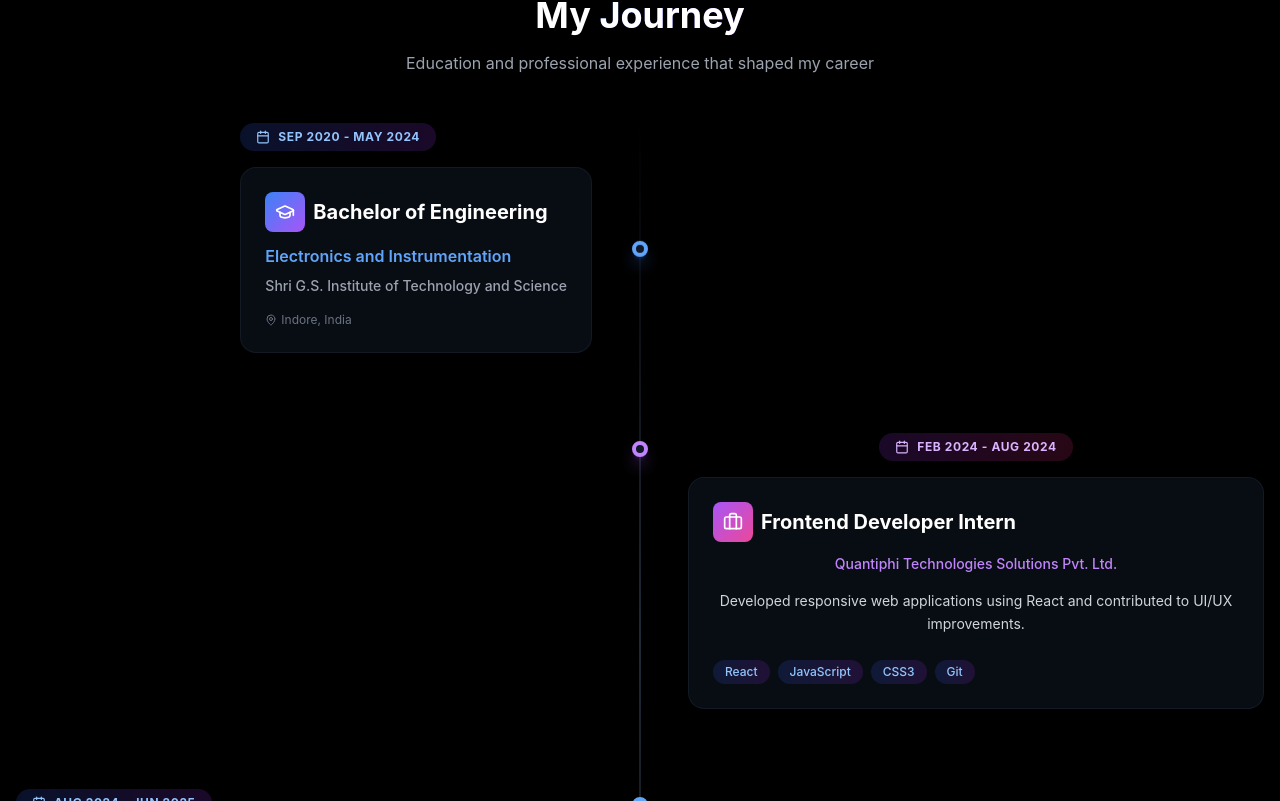
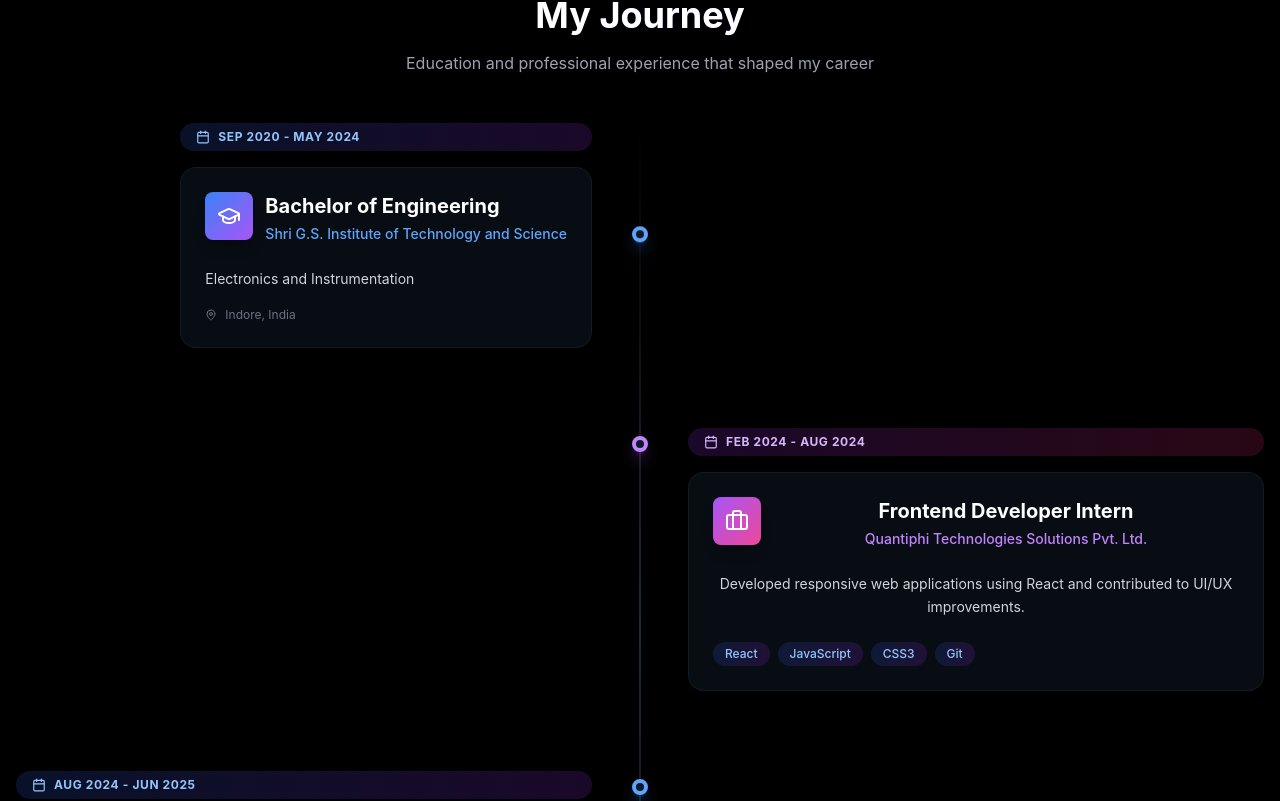
Before and after one commit to sahilbakshi3/Personal-Portfolio, a React (Create React App) app: page / in a window 1280 px wide. Shown: the part 1699-2500 px from the top of the page. Built offline with nearby package versions, Linux system fonts and the light colour scheme.

Commit message:
about resume added and logo removed

```diff
--- a/package.json
+++ b/package.json
@@ -10,8 +10,10 @@
     "@testing-library/jest-dom": "^6.6.4",
     "@testing-library/react": "^16.3.0",
     "@testing-library/user-event": "^13.5.0",
+    "clsx": "^2.1.1",
     "framer-motion": "^12.23.12",
     "lucide-react": "^0.536.0",
+    "motion": "^12.23.24",
     "ogl": "^1.0.11",
     "react": "^19.1.1",
     "react-dom": "^19.1.1",
@@ -19,6 +21,7 @@
     "react-icons": "^5.5.0",
     "react-intersection-observer": "^9.16.0",
     "react-scripts": "5.0.1",
+    "tailwind-merge": "^3.4.0",
     "three": "^0.179.1",
     "web-vitals": "^2.1.4"
   },
--- a/src/components/Data/PersonalInfo.jsx
+++ b/src/components/Data/PersonalInfo.jsx
@@ -1,13 +1,11 @@
-export const personalInfo = {
+ export const personalInfo = {
   name: 'Sahil Bakshi',
   title: 'Full Stack Developer',
   location: 'Indore, India',
   email: 'sahilbakshi3@gmail.com',
-  // phone: '+91-88270-69714',
-
   bio: {
     short: 'Building digital experiences that make a difference, one line of code at a time.',
-    long: `Welcome to my official portfolio website! I'm an aspiring Software Developer currently pursuing a degree in Electronics and Instrumentation Engineering. I’m passionate about building innovative web solutions and creating intuitive, user-friendly UI designs.
+    long: `Welcome to my official portfolio website! I'm an aspiring Software Developer currently pursuing a degree in Electronics and Instrumentation Engineering. I'm passionate about building innovative web solutions and creating intuitive, user-friendly UI designs.
            Beyond academics, I'm an avid traveler, foodie, and Formula 1 enthusiast. I enjoy exploring new technologies, constantly learning, and challenging myself to grow as a developer. My goal is to solve real-world problems through code, continuously refining my skills and embracing new opportunities along the way.
            I'm always open to exciting challenges and collaborations that push me forward in my journey as a developer.`
   },
@@ -25,7 +23,6 @@ export const personalInfo = {
     'Food',
     'Technology Innovation'
   ],
-
   education: {
     degree: 'Bachelor of Engineering',
     field: 'Electronics and Instrumentation',
@@ -33,7 +30,6 @@ export const personalInfo = {
     year: 'Sep 2020 - May 2024',
     location: 'Indore, India'
   },
-
   experience: [
     {
       title: 'Frontend Developer Intern',
--- a/src/components/Sections/About/About.jsx
+++ b/src/components/Sections/About/About.jsx
@@ -1,50 +1,7 @@
 import React, { useRef } from 'react';
 import { Download, MapPin, GraduationCap, Calendar, Code2, Briefcase, Sparkles, Heart, Trophy, Coffee } from 'lucide-react';
 import { motion, useScroll, useTransform } from 'framer-motion';
-
-const personalInfo = {
-  name: 'Sahil Bakshi',
-  title: 'Full Stack Developer',
-  location: 'Indore, India',
-  email: 'sahilbakshi3@gmail.com',
-  bio: {
-    short: 'Building digital experiences that make a difference, one line of code at a time.',
-    long: `Welcome to my official portfolio website! I'm an aspiring Software Developer currently pursuing a degree in Electronics and Instrumentation Engineering. I'm passionate about building innovative web solutions and creating intuitive, user-friendly UI designs.
-           Beyond academics, I'm an avid traveler, foodie, and Formula 1 enthusiast. I enjoy exploring new technologies, constantly learning, and challenging myself to grow as a developer. My goal is to solve real-world problems through code, continuously refining my skills and embracing new opportunities along the way.
-           I'm always open to exciting challenges and collaborations that push me forward in my journey as a developer.`
-  },
-  interests: [
-    'Web Development',
-    'UI/UX Design',
-    'Formula 1',
-    'Travel',
-    'Food',
-    'Technology Innovation'
-  ],
-  education: {
-    degree: 'Bachelor of Engineering',
-    field: 'Electronics and Instrumentation',
-    institution: 'Shri G.S. Institute of Technology and Science',
-    year: 'Sep 2020 - May 2024',
-    location: 'Indore, India'
-  },
-  experience: [
-    {
-      title: 'Frontend Developer Intern',
-      company: 'Quantiphi Technologies Solutions Pvt. Ltd.',
-      duration: 'Feb 2024 - Aug 2024',
-      description: 'Developed responsive web applications using React and contributed to UI/UX improvements.',
-      technologies: ['React', 'JavaScript', 'CSS3', 'Git']
-    },
-    {
-      title: 'Software Developer',
-      company: 'Quantiphi Technologies Solutions Pvt. Ltd.',
-      duration: 'Aug 2024 - Jun 2025',
-      description: 'Developed and enhanced features in Dociphi, a GenAI-based document processing SaaS platform, contributing to a 3% reduction in operational costs through automation and efficiency improvements.',
-      technologies: ['React', 'JavaScript', 'CSS3', 'Python', 'Git']
-    }
-  ]
-};
+import { personalInfo } from '../../Data/PersonalInfo';
 
 // Timeline Component (keeping your existing one)
 const Timeline = ({ data }) => {
@@ -97,7 +54,7 @@ const Timeline = ({ data }) => {
                     transition={{ duration: 0.5, delay: 0.2 }}
                   >
                     <div className="inline-block text-left">
-                      <div className="mb-4 inline-flex items-center gap-2 rounded-full bg-gradient-to-r from-blue-50 to-purple-50 px-4 py-1.5 text-xs font-bold uppercase tracking-wider text-blue-700 dark:from-blue-900/30 dark:to-purple-900/30 dark:text-blue-300">
+                      <div className="mb-4 flex items-center gap-2 rounded-full bg-gradient-to-r from-blue-50 to-purple-50 px-4 py-1.5 text-xs font-bold uppercase tracking-wider text-blue-700 dark:from-blue-900/30 dark:to-purple-900/30 dark:text-blue-300">
                         <Calendar size={14} />
                         {item.title}
                       </div>
@@ -139,9 +96,9 @@ const Timeline = ({ data }) => {
                     viewport={{ once: true, margin: '-100px' }}
                     transition={{ duration: 0.5, delay: 0.2 }}
                   >
-                    <div className="mb-4 inline-flex items-center gap-2 rounded-full bg-gradient-to-r from-purple-50 to-pink-50 px-4 py-1.5 text-xs font-bold uppercase tracking-wider text-purple-700 dark:from-purple-900/30 dark:to-pink-900/30 dark:text-purple-300">
+                    <div className="mb-4 flex items-center gap-2 rounded-full bg-gradient-to-r from-purple-50 to-pink-50 px-4 py-1.5 text-xs font-bold uppercase tracking-wider text-purple-700 dark:from-purple-900/30 dark:to-pink-900/30 dark:text-purple-300">
                       <Calendar size={14} />
-                      {item.title}
+                      <span className='items-center'>{item.title}</span>
                     </div>
                     <div className="rounded-2xl border border-gray-200/50 bg-white p-6 shadow-lg dark:border-gray-800/50 dark:bg-gray-900/50">
                       {item.content}
@@ -164,25 +121,25 @@ const About = () => {
       type: 'education',
       content: (
         <div>
-          <div className="mb-3 flex items-center gap-2">
-            <div className="flex h-10 w-10 items-center justify-center rounded-lg bg-gradient-to-br from-blue-500 to-purple-500">
-              <GraduationCap className="text-white" size={20} />
+          <div className="mb-4 flex items-start gap-3">
+            <div className="flex h-12 w-12 shrink-0 items-center justify-center rounded-lg bg-gradient-to-br from-blue-500 to-purple-500 shadow-lg">
+              <GraduationCap className="text-white" size={24} />
             </div>
-            <h3 className="text-xl font-bold text-gray-900 dark:text-white">
+            <div className="min-w-0 flex-1">
+              <h3 className="mb-1 text-xl font-bold text-gray-900 dark:text-white">
                 {personalInfo.education.degree}
               </h3>
+              <p className="mb-2 text-sm font-medium text-blue-600 dark:text-blue-400">
+                {personalInfo.education.institution}
+              </p>
             </div>
-          <p className="mb-2 font-semibold text-blue-600 dark:text-blue-400">
+          </div>
+          <p className="mb-4 text-sm leading-relaxed text-gray-700 dark:text-gray-300">
             {personalInfo.education.field}
           </p>
-          <p className="mb-4 text-sm font-medium text-gray-600 dark:text-gray-400">
-            {personalInfo.education.institution}
-          </p>
-          <div className="flex items-center gap-3 text-xs text-gray-500 dark:text-gray-500">
-            <span className="flex items-center gap-1">
+          <div className="flex items-center gap-2 text-xs text-gray-500 dark:text-gray-500">
             <MapPin size={12} />
-              {personalInfo.education.location}
-            </span>
+            <span>{personalInfo.education.location}</span>
           </div>
         </div>
       ),
@@ -192,17 +149,19 @@ const About = () => {
       type: 'experience',
       content: (
         <div>
-          <div className="mb-3 flex items-center gap-2">
-            <div className="flex h-10 w-10 items-center justify-center rounded-lg bg-gradient-to-br from-purple-500 to-pink-500">
-              <Briefcase className="text-white" size={20} />
+          <div className="mb-4 flex items-start gap-3">
+            <div className="flex h-12 w-12 shrink-0 items-center justify-center rounded-lg bg-gradient-to-br from-purple-500 to-pink-500 shadow-lg">
+              <Briefcase className="text-white" size={24} />
             </div>
-            <h3 className="text-xl font-bold text-gray-900 dark:text-white">
+            <div className="min-w-0 flex-1">
+              <h3 className="mb-1 text-xl font-bold text-gray-900 dark:text-white">
                 {exp.title}
               </h3>
-          </div>
-          <p className="mb-4 text-sm font-medium text-purple-600 dark:text-purple-400">
+              <p className="mb-2 text-sm font-medium text-purple-600 dark:text-purple-400">
                 {exp.company}
               </p>
+            </div>
+          </div>
           <p className="mb-6 text-sm leading-relaxed text-gray-700 dark:text-gray-300">
             {exp.description}
           </p>
--- a/src/components/Sections/Hero/Hero.jsx
+++ b/src/components/Sections/Hero/Hero.jsx
@@ -175,10 +175,6 @@ const Hero = () => {
           </RainbowButton>
         </div>
       </div>
-
-      <div className="absolute bottom-8 left-1/2 transform -translate-x-1/2 animate-bounce z-10">
-        <ChevronDown size={32} className={isDarkMode ? 'text-gray-400' : 'text-gray-600'} />
-      </div>
     </section>
   );
 };
```
Also changed, not shown: 1 other file (tests, documents, lock files or other folders). Lines whose indentation alone changed are shown as unchanged.
